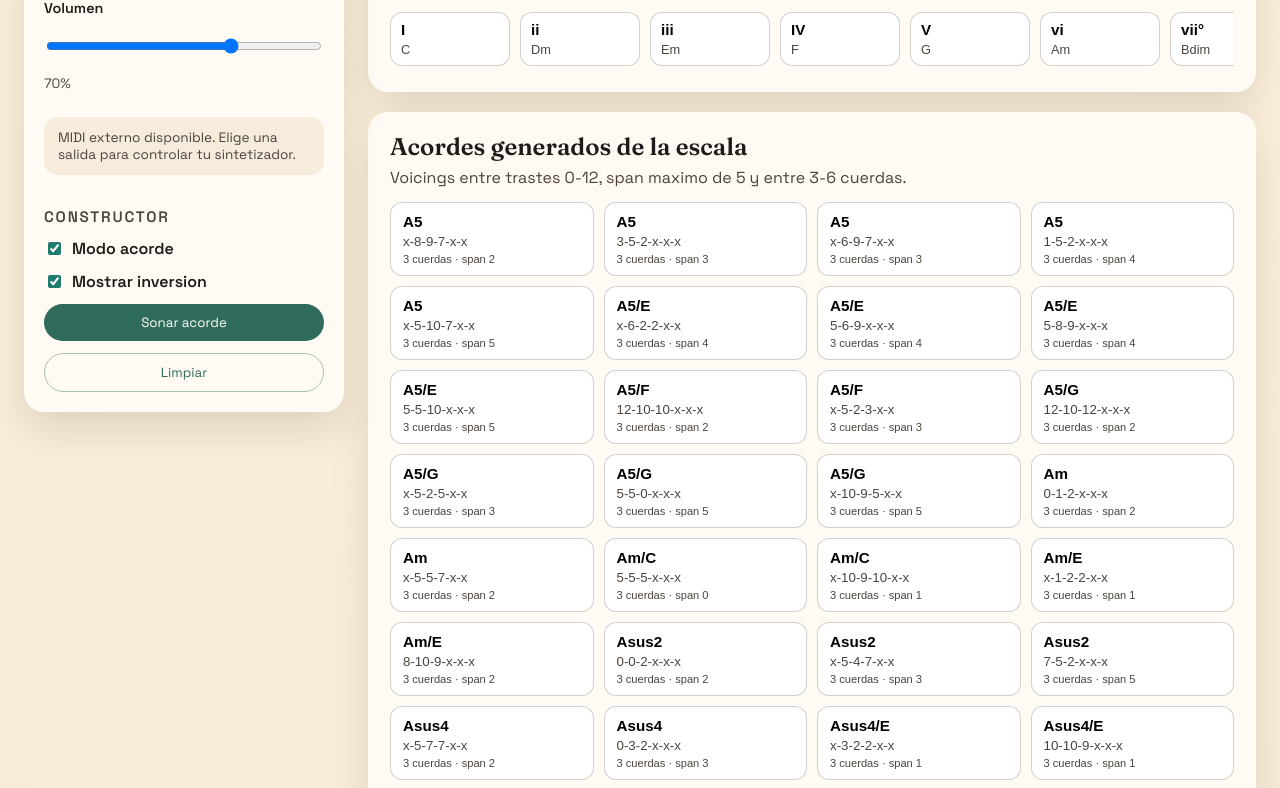
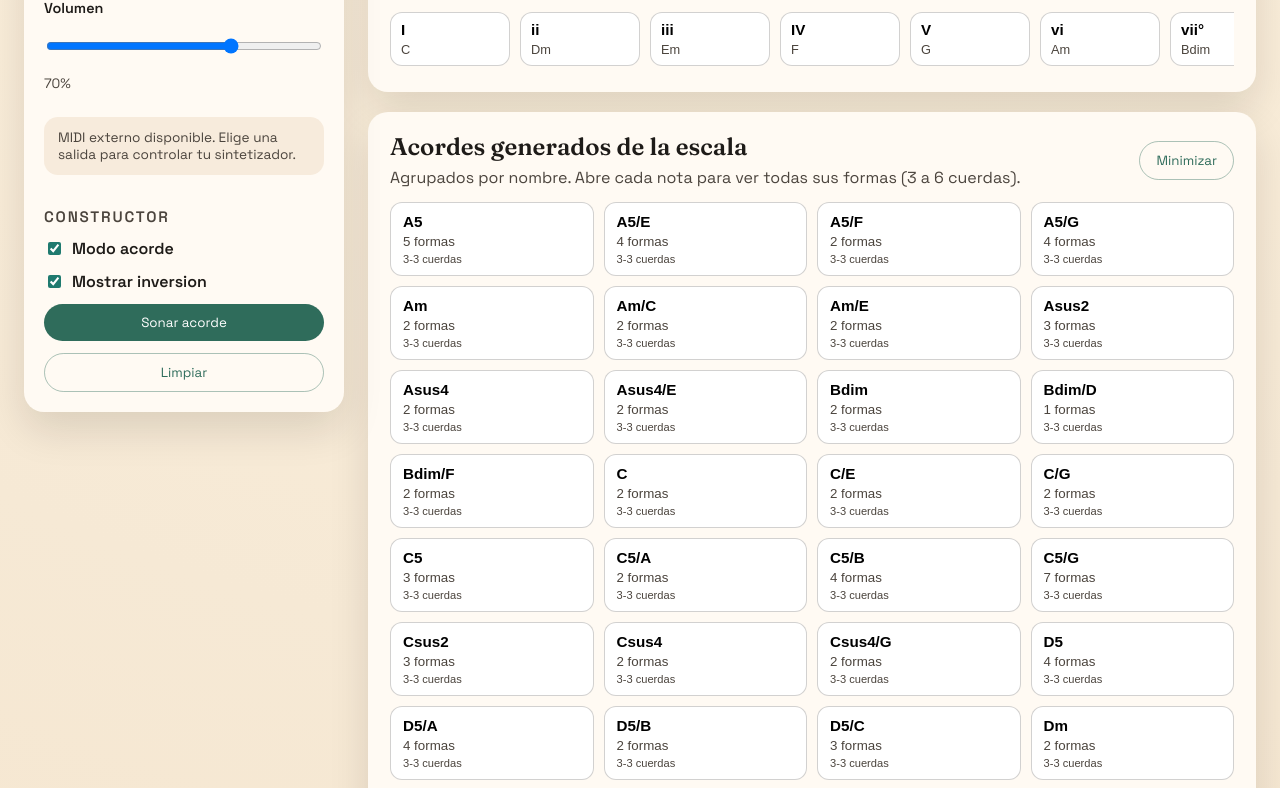
Before and after one commit to psbarrales/guitar-theory-explorer, a React (Vite) app: page / in a window 1280 px wide. Shown: the part 728-1516 px from the top of the page. Built offline with nearby package versions, Linux system fonts and the light colour scheme.

Commit message:
Add collapsible generated chords and grouped voicing modal

```diff
--- a/src/styles.css
+++ b/src/styles.css
@@ -934,6 +934,29 @@ body {
   font-size: 0.95rem;
 }
 
+.generated-chord-variations {
+  max-height: 170px;
+  overflow: auto;
+  display: grid;
+  gap: 6px;
+}
+
+.generated-variation-btn {
+  border: 1px solid rgba(30, 27, 24, 0.2);
+  background: #fff;
+  border-radius: 10px;
+  padding: 8px 10px;
+  font-size: 0.8rem;
+  text-align: left;
+  cursor: pointer;
+}
+
+.generated-variation-btn.active {
+  background: #1f7a6f;
+  color: #fff;
+  border-color: #1f7a6f;
+}
+
 .compact-chord-grid {
   border: 2px solid #1e1b18;
   border-radius: 10px;
--- a/src/ui/App.jsx
+++ b/src/ui/App.jsx
@@ -1,4 +1,4 @@
-import { useState } from "react";
+import { useMemo, useState } from "react";
 import {
   formatFretMarkers,
   formatFretNumbers,
@@ -78,15 +78,41 @@ export default function App() {
     : [];
 
   const [selectedGeneratedChord, setSelectedGeneratedChord] = useState(null);
+  const [selectedGeneratedChordName, setSelectedGeneratedChordName] = useState("");
+  const [generatedSectionCollapsed, setGeneratedSectionCollapsed] = useState(false);
+
+  const groupedGeneratedChords = useMemo(() => {
+    const groups = new Map();
+    generatedScaleChords.forEach((voicing) => {
+      if (!groups.has(voicing.name)) {
+        groups.set(voicing.name, []);
+      }
+      groups.get(voicing.name).push(voicing);
+    });
+
+    return Array.from(groups.entries())
+      .map(([name, voicings]) => ({
+        name,
+        voicings,
+        count: voicings.length,
+        minStrings: Math.min(...voicings.map((item) => item.stringCount)),
+        maxStrings: Math.max(...voicings.map((item) => item.stringCount))
+      }))
+      .sort((a, b) => a.name.localeCompare(b.name));
+  }, [generatedScaleChords]);
+
+  const activeChordGroup = selectedGeneratedChordName
+    ? groupedGeneratedChords.find((group) => group.name === selectedGeneratedChordName)
+    : null;
 
   const generatedChordFrets = selectedGeneratedChord
     ? selectedGeneratedChord.notes.map((note) => note.fret)
     : [];
-  const selectedGeneratedChordIndex = selectedGeneratedChord
-    ? generatedScaleChords.findIndex((item) => item.id === selectedGeneratedChord.id)
+  const selectedGeneratedChordIndex = selectedGeneratedChord && activeChordGroup
+    ? activeChordGroup.voicings.findIndex((item) => item.id === selectedGeneratedChord.id)
     : -1;
-  const selectedChordPositionLabel = selectedGeneratedChordIndex >= 0
-    ? `${selectedGeneratedChordIndex + 1} de ${generatedScaleChords.length}`
+  const selectedChordPositionLabel = selectedGeneratedChordIndex >= 0 && activeChordGroup
+    ? `${selectedGeneratedChordIndex + 1} de ${activeChordGroup.voicings.length}`
     : "";
   const compactStartFret = generatedChordFrets.length
     ? Math.max(0, Math.min(...generatedChordFrets))
@@ -389,29 +415,39 @@ export default function App() {
             <div className="diatonic-header">
               <div>
                 <h2>Acordes generados de la escala</h2>
-                <p>Voicings entre trastes 0-12, span maximo de 5 y entre 3-6 cuerdas.</p>
+                <p>Agrupados por nombre. Abre cada nota para ver todas sus formas (3 a 6 cuerdas).</p>
               </div>
+              <button
+                type="button"
+                className="action ghost"
+                onClick={() => setGeneratedSectionCollapsed(!generatedSectionCollapsed)}
+              >
+                {generatedSectionCollapsed ? "Mostrar" : "Minimizar"}
+              </button>
             </div>
+            {!generatedSectionCollapsed ? (
               <div className="generated-chords-grid">
-              {generatedScaleChords.map((voicing) => (
+                {groupedGeneratedChords.map((group) => (
                   <button
-                  key={voicing.id}
+                    key={group.name}
                     type="button"
                     className="generated-chord-btn"
                     onClick={() => {
-                    playGeneratedChord(voicing);
-                    setSelectedGeneratedChord(voicing);
+                      setSelectedGeneratedChordName(group.name);
+                      setSelectedGeneratedChord(group.voicings[0]);
+                      playGeneratedChord(group.voicings[0]);
                     }}
-                  title={`Frets: ${voicing.frets}`}
+                    title={`${group.count} formas para ${group.name}`}
                   >
-                  <strong>{voicing.name}</strong>
-                  <span>{voicing.frets}</span>
+                    <strong>{group.name}</strong>
+                    <span>{group.count} formas</span>
                     <small>
-                    {voicing.stringCount} cuerdas · span {voicing.span}
+                      {group.minStrings}-{group.maxStrings} cuerdas
                     </small>
                   </button>
                 ))}
               </div>
+            ) : null}
           </section>
 
           <section className="panel">
@@ -582,25 +618,49 @@ export default function App() {
           </section>
         </main>
       </div>
-      {selectedGeneratedChord ? (
+      {selectedGeneratedChord && activeChordGroup ? (
         <div className="generated-chord-modal" role="dialog" aria-modal="true">
           <button
             type="button"
             className="generated-chord-modal-backdrop"
-            onClick={() => setSelectedGeneratedChord(null)}
+            onClick={() => {
+              setSelectedGeneratedChord(null);
+              setSelectedGeneratedChordName("");
+            }}
             aria-label="Cerrar vista de acorde"
           />
           <div className="generated-chord-modal-compact-card">
             <button
               type="button"
               className="generated-chord-close"
-              onClick={() => setSelectedGeneratedChord(null)}
+              onClick={() => {
+                setSelectedGeneratedChord(null);
+                setSelectedGeneratedChordName("");
+              }}
               aria-label="Cerrar"
             >
               ×
             </button>
             <h3>{selectedGeneratedChord.name}</h3>
             <p className="generated-chord-counter">{selectedChordPositionLabel}</p>
+
+            <div className="generated-chord-variations">
+              {activeChordGroup.voicings.map((voicing) => (
+                <button
+                  type="button"
+                  key={voicing.id}
+                  className={`generated-variation-btn ${
+                    selectedGeneratedChord.id === voicing.id ? "active" : ""
+                  }`.trim()}
+                  onClick={() => {
+                    setSelectedGeneratedChord(voicing);
+                    playGeneratedChord(voicing);
+                  }}
+                >
+                  {voicing.frets} · {voicing.stringCount} cuerdas · span {voicing.span}
+                </button>
+              ))}
+            </div>
 
             <div className="compact-chord-grid">
               <div className="compact-fret-header">
```
Lines whose indentation alone changed are shown as unchanged.
